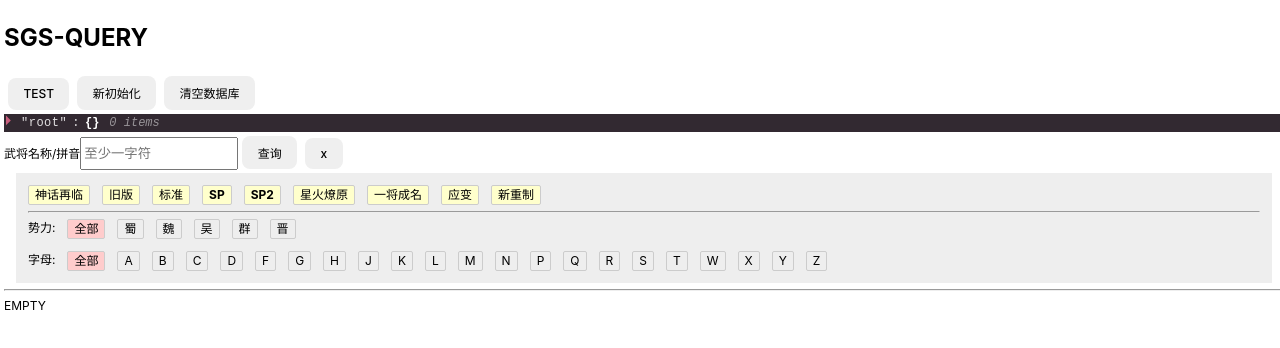
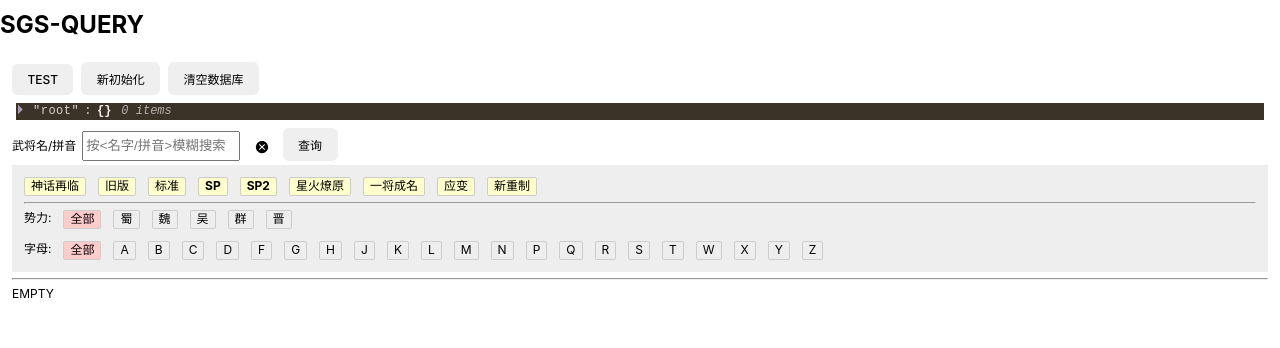
Before and after one commit to GadgetSheng/sgs-query, a React (Vite) app: page / in a window 1280 px wide. Shown: the top 348 px of the page. Built offline with nearby package versions, Linux system fonts and the light colour scheme.

Commit message:
style: 卡片样式调整，全局滚动优化

```diff
--- a/src/App.tsx
+++ b/src/App.tsx
@@ -34,31 +34,38 @@ function App() {
   return (
     <div className="w-screen h-screen">
       <h1>SGS-QUERY</h1>
-      <button onClick={() => onTest()}>TEST</button>
+      <button className="ml-4" onClick={() => onTest()}>TEST</button>
       <button onClick={onInitAll}>新初始化</button>
       <button onClick={onClearAll}>清空数据库</button>
-      <div>
+      <div className="px-4">
         {fetching ? "fetching..." : (
           <ReactJson
+            style={{margin:4}}
             src={data}
             enableClipboard={false}
             displayDataTypes={false}
-            theme="hopscotch"
+            theme="mocha"
           />
         )}
       </div>
-      武将名称/拼音
+      <div className="xQuery1 px-4">
+        <span>武将名/拼音</span>
         <input
           type="text"
-        className="h-9 w-50"
+          className="relative h-8 w-50 mx-2"
           value={query}
           onChange={(e) => updateQuery(e.currentTarget.value)}
-        placeholder='至少一字符'
+          placeholder='按<名字/拼音>模糊搜索'
+        >
+        </input>
+        <div
+          className="inline-block v-mid i-carbon-close-filled mx-3"
+          onClick={onResetQuery}
         />
         <button onClick={onSearch}>查询</button>
-      <button onClick={onResetQuery}>x</button>
+      </div>
       <QueryForm />
-      <hr />
+      <hr className="mx-4"/>
       <CardList heros={cardList} />
     </div>
   )
--- a/src/components/CardList.tsx
+++ b/src/components/CardList.tsx
@@ -6,7 +6,7 @@ import { GenderMap, NationMap, Skill } from '../utils/domain';
 
 function CardList(props: any) {
   const { heros } = props;
-  if (!heros || !heros.length) return <>EMPTY</>;
+  if (!heros || !heros.length) return <div className="mx-4">EMPTY</div>;
   const renderSkills = (skills: any[]) => {
     if (!skills.length) return null;
     return skills.map((skill: Skill, i) => {
@@ -23,15 +23,18 @@ function CardList(props: any) {
       const { from, gender, hp, key, name, nation, skills = [] } = hero;
       const heroUrl = IMG_PREFIX + key + '.jpg';
       return (
-        <div key={i} className="flex flex-row flex-1 b-1 b-solid b-#ccc rd-1 p-3 mx-3">
+        <div key={i} className="flex flex-row flex-1 b-2 b-solid b-#ccc rd-2 px-3 py-1 mx-3 shadow-xl">
           <div className="min-w-30 flex flex-col">
-            <img className="w-30 h-38 bg-cover" src={heroUrl}></img>
+            <img
+              className="w-30 h-38 bg-cover shadow-md mt-5"
+              src={heroUrl} alt={key}
+            ></img>
             {key}
           </div>
           <div className="bg-white text-3 p-3">
-            <div className="fw-bold">
-              {name}
-              <i>[from: {from}]</i>
+            <div className="fw-bold flex justify-between">
+              <span className="text-14px">{name}</span>
+              <i>[{from}]</i>
             </div>
             <div>{GenderMap[gender]} <b>{hp}</b> {NationMap[nation]}</div>
             <ul className="xSkills">
@@ -43,7 +46,7 @@ function CardList(props: any) {
     });
   }
   return (
-    <div className="w-full h-full flex flex-col overflow-y-auto max-w-160 gap-4">
+    <div className="w-full h-full flex flex-col max-w-160 gap-4">
       <h2>总数：{heros.length}</h2>
       {renderHeros()}
     </div>
--- a/src/index.css
+++ b/src/index.css
@@ -1,6 +1,6 @@
 :root {
   font-family: Inter, system-ui, Avenir, Helvetica, Arial, sans-serif;
-  line-height: 1.5;
+  line-height: 1.4;
   font-weight: 400;
   font-size: 12px;
 
@@ -22,22 +22,29 @@ a {
   color: #646cff;
   text-decoration: inherit;
 }
+
 a:hover {
   color: #535bf2;
 }
 
 body {
   margin: 0;
-  width: 100%;
+  padding: 0;
+  overflow-x: hidden;
+  overflow-y: auto;
   display: flex;
-  padding: 4px;
   place-items: center;
-  min-width: 320px;
-  min-height: 100vh;
+  height: 100vh;
+}
+
+@supports (-webkit-touch-callout: none) {
+  body {
+    height: -webkit-fill-available;
+  }
 }
 
 button {
-  border-radius: 8px;
+  border-radius: 6px;
   border: 1px solid transparent;
   padding: 0.6em 1.2em;
   font-size: 1em;
@@ -47,9 +54,11 @@ button {
   transition: border-color 0.25s;
   margin: 4px;
 }
+
 button:hover {
   border-color: #646cff;
 }
+
 button:focus,
 button:focus-visible {
   outline: 4px auto -webkit-focus-ring-color;
--- a/src/utils/task.ts
+++ b/src/utils/task.ts
@@ -150,7 +150,7 @@ export async function queryCardsByForm(form: Record<string, string>) {
   const filterByForm = (hero: Hero) => {
     const match1 = nation && hero.nation === nation;
     const match2 = pinyin && (hero.pinyin || '').startsWith(pinyin);
-    console.log('filterByForm %s===%s,%s===%s => %b', hero.nation, nation, hero.pinyin, pinyin);
+    // console.log('filterByForm %s===%s,%s===%s => %b', hero.nation, nation, hero.pinyin, pinyin);
     if (nation && pinyin) return match1 && match2;
     if (nation && !pinyin) return match1;
     if (pinyin && !nation) return match2;
--- a/src/zustand/store.ts
+++ b/src/zustand/store.ts
@@ -30,7 +30,7 @@ const useQueryStore = create<IState>((set, get) => {
     console.log('onChangeNation(%s)', nation);
     set((state: IState) => {
       const newForm = { ...state.form, nation }
-      return { form: newForm }
+      return { form: newForm, query: '' }
     });
     onSearch();
   };
@@ -38,7 +38,7 @@ const useQueryStore = create<IState>((set, get) => {
     console.log('onChangePinyin(%s)', pinyin);
     set((state: IState) => {
       const newForm = { ...state.form, pinyin }
-      return { form: newForm }
+      return { form: newForm,query:'' }
     });
     onSearch();
   };
@@ -48,7 +48,7 @@ const useQueryStore = create<IState>((set, get) => {
     const { packages = [] } = form;
     const newPackages = packages.includes(pack) ? packages.filter((p: string) => p !== pack) : [...packages, pack];
     const newForm = { ...form, packages: newPackages };
-    set(() => ({ form: newForm }));
+    set(() => ({ form: newForm, query: '' }));
     onSearch();
   }
 
--- a/uno.config.ts
+++ b/uno.config.ts
@@ -1,5 +1,11 @@
-import {defineConfig} from 'unocss'
+import { defineConfig, presetUno, presetIcons } from 'unocss'
 
 export default defineConfig({
-
+  presets: [
+    presetUno(),
+    presetIcons({
+      scale: 1.2,
+      cdn: 'https://esm.sh/'
+    })
+  ]
 })
```
Lines whose indentation alone changed are shown as unchanged.
